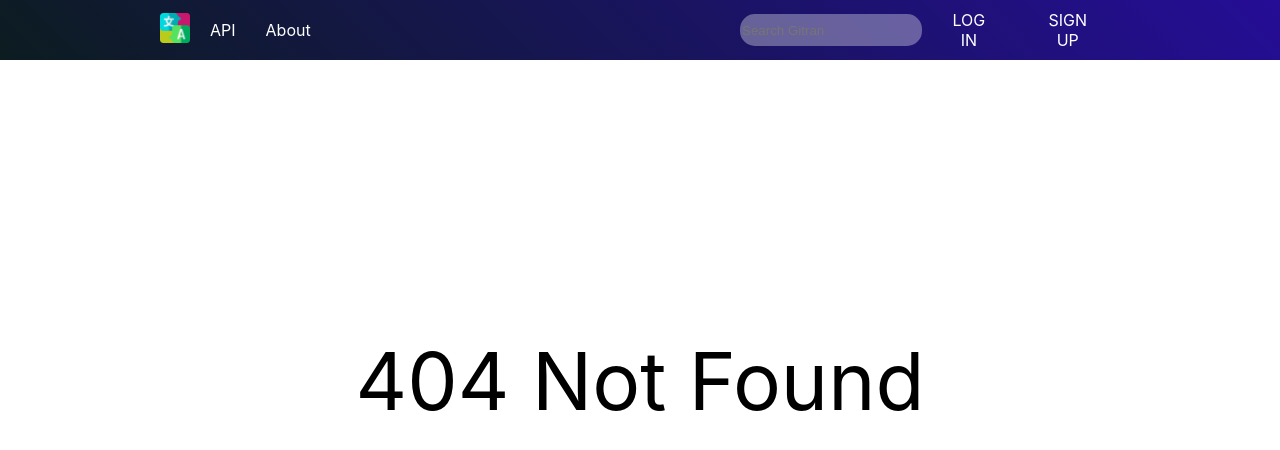
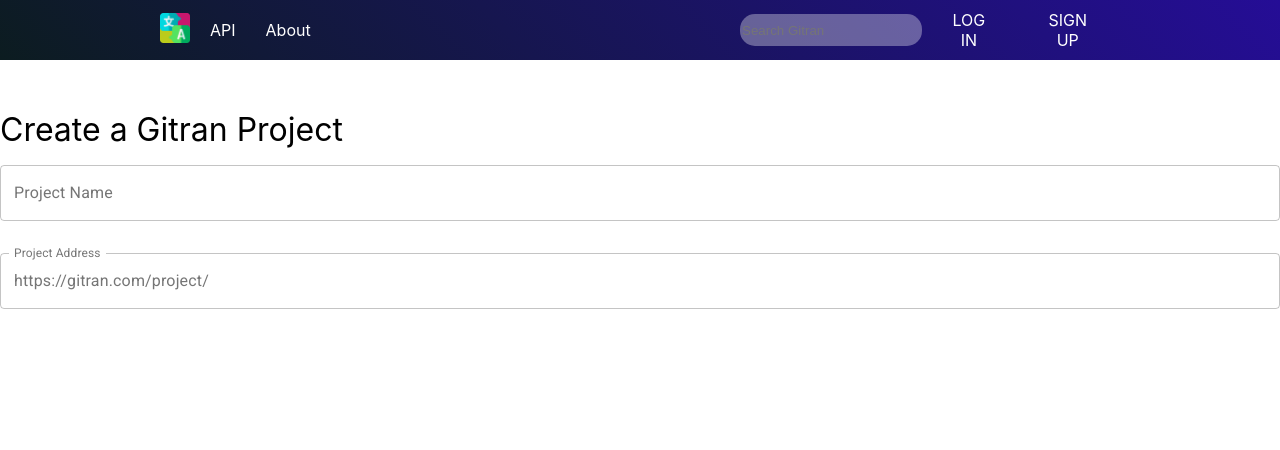
Before and after one commit to gitran-com/gitran-web, a React (Vite) app: page /new in a window 1280 px wide. Before the commit this address had no page. Shown: the top 450 px of the page. Built offline with nearby package versions, Linux system fonts and the light colour scheme.

Commit message:
fix: 修复社交不能过审核的问题

```diff
--- a/src/App.tsx
+++ b/src/App.tsx
@@ -1,13 +1,15 @@
 import React, { lazy, Suspense } from "react";
 import { Route, Switch } from "react-router-dom";
 import "./App.css";
+import { CircularProgress } from "@material-ui/core";
 import { GlobalToast } from "./components/Toast";
 import Header from "./components/Header";
 const GitHub = lazy(() => import("./pages/github/Github"));
 const Index = lazy(() => import("./pages/index/Index"));
 const Login = lazy(() => import("./pages/login/Login"));
 const Signup = lazy(() => import("./pages/login/Signup"));
-const Profile = lazy(() => import("./pages/profile/profile"));
+const Profile = lazy(() => import("./pages/profile/Profile"));
+const New = lazy(() => import("./pages/new/New"));
 const NotFound = lazy(() => import("./pages/404/404"));
 
 export default function App() {
@@ -15,7 +17,7 @@
     <div className="App">
       <GlobalToast />
       <Header />
-      <Suspense fallback={<div>loading...</div>}>
+      <Suspense fallback={<CircularProgress />}>
         <Switch>
           <Route path="/" component={Index} exact />
           <Route path="/login" component={Login} exact />
@@ -23,6 +25,7 @@
           <Route path="/signup" component={Signup} />
           <Route path="/me" component={Profile} />
           <Route path="/user/:userId" component={Profile} />
+          <Route path="/new" component={New} />
           <Route path="*" component={NotFound} />
         </Switch>
       </Suspense>
--- /dev/null
+++ b/src/pages/new/New.tsx
@@ -0,0 +1,17 @@
+import React, { useState, useEffect } from "react";
+import { InputAdornment, TextField } from "@material-ui/core";
+
+export default function New() {
+  return (
+    <div className="new-project">
+      <div className="title">Create a Gitran Project</div>
+      <TextField className="input" label="Project Name" variant="outlined" />
+      <TextField
+        className="input"
+        label="Project Address"
+        variant="outlined"
+        InputProps={{ startAdornment: <InputAdornment position="start">https://gitran.com/project/</InputAdornment> }}
+      />
+    </div>
+  );
+}
--- /dev/null
+++ b/src/styles/_new.scss
@@ -0,0 +1,14 @@
+.new-project {
+  @include flex-col;
+  align-items: flex-start;
+  margin: 0 auto;
+  max-width: $content-width;
+  padding: 50px 0;
+  .title {
+    font-size: 200%;
+  }
+  .input {
+    width: 100%;
+    margin: 16px 0;
+  }
+}
--- a/src/styles/index.scss
+++ b/src/styles/index.scss
@@ -6,6 +6,7 @@
 @import "github";
 @import "profile";
 @import "404";
+@import "new";
 // components
 @import "header";
 @import "button";
```
